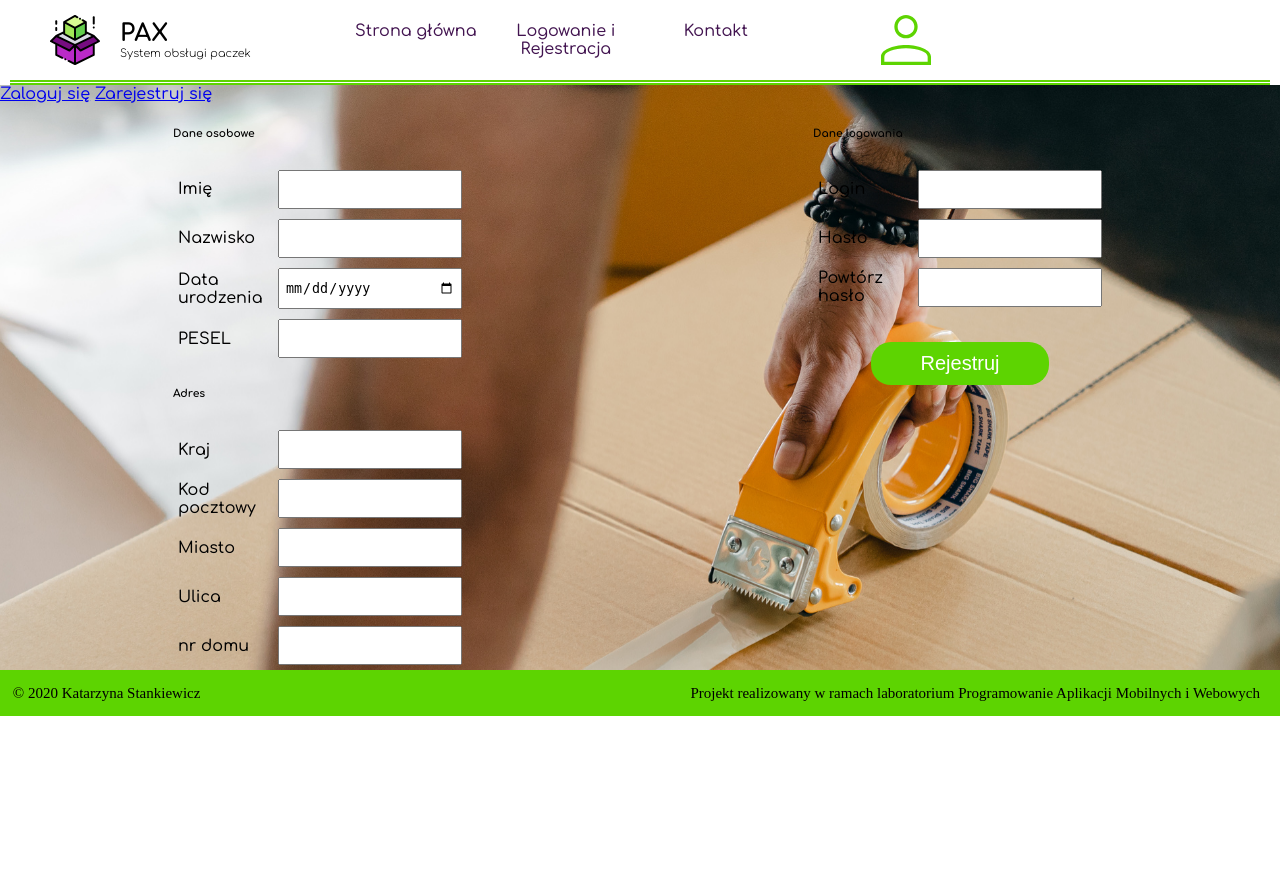
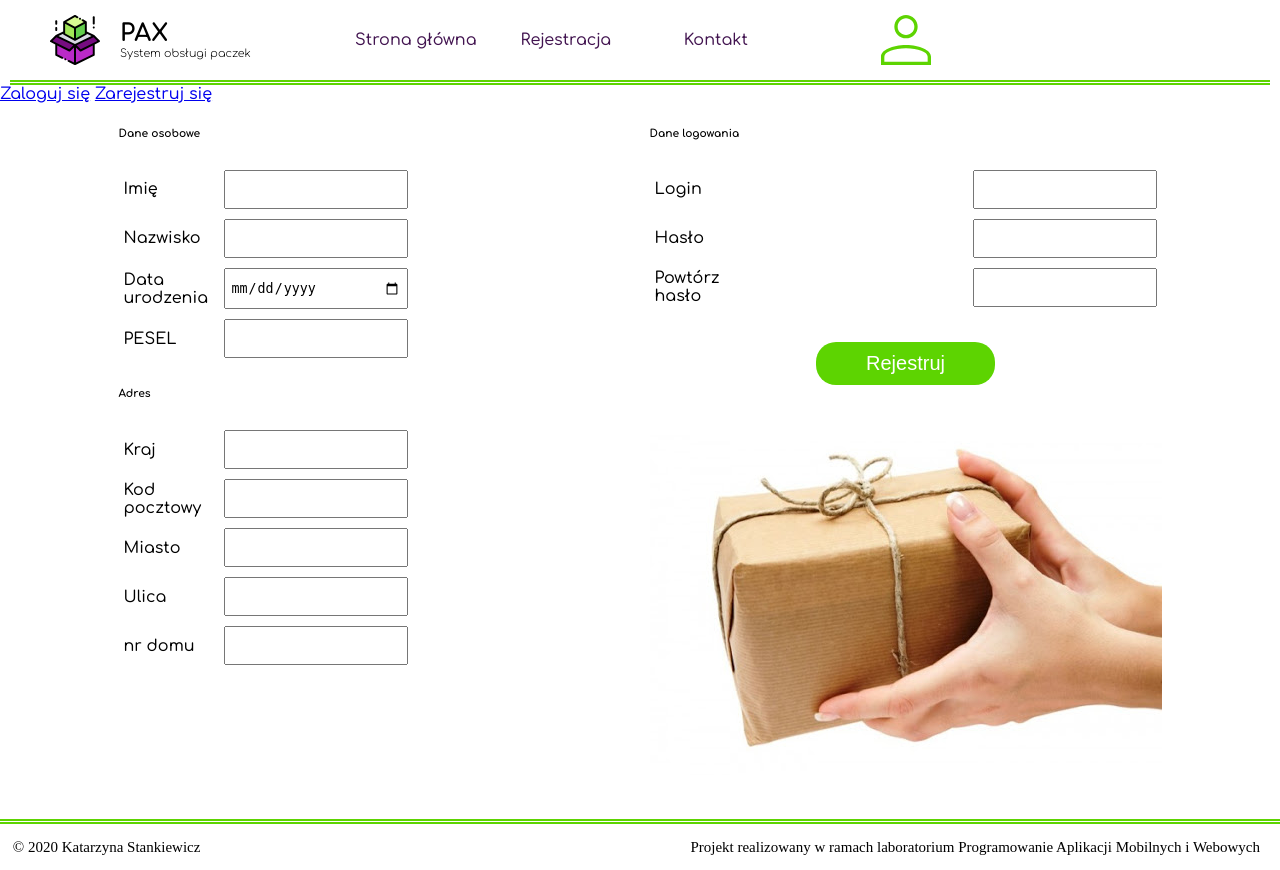
Before and after one commit to KasiaWiktoria/projekt_pamiw, a Flask app: page /registration in a window 1280 px wide. Before the commit the page ends 716 px from the top, so only its background shows below. Run offline with Flask 2, Linux system fonts and the light colour scheme.

Commit message:
zmiany w wygldzie

```diff
--- a/static/styles/main_style.css
+++ b/static/styles/main_style.css
@@ -100,13 +100,15 @@ nav ul li a:hover {
 footer {
     display: flex;
     justify-content: space-between;
-    /* position: fixed; */
     bottom: 0;
-    background-color: #5dd401;
     max-width: inherit;
     width: 100%;
     height: 46px;
     font-size: 15px;
+    border-top-style: double;
+    border-top-width: thick;
+    border-color: #5dd401;
+    margin-top: 40px;
 }
 
 .footer-inline {
--- a/static/styles/registration.css
+++ b/static/styles/registration.css
@@ -2,10 +2,12 @@
     display: flex;
     justify-content: center;
 }
+/*
+.site-content{
+    background-image: url(../images/paczki-tlo.jpg);
 
-.site-content{
-    background-image: url(../images/pack.png);
 }
+*/
 
 .content .form-block{
     display: flex;
--- a/templates/registration.html
+++ b/templates/registration.html
@@ -16,7 +16,7 @@
                 <div class="content top">
                     <ul>
                         <li><a href="/">Strona główna</a></li>
-                        <li><a href="registration">Logowanie i Rejestracja</a></li>
+                        <li><a href="registration">Rejestracja</a></li>
                         <li><a href="#">Kontakt</a></li>
                     </ul>
                 </div>
@@ -102,6 +102,8 @@
                         <div class="btn-block">
                             <input id="button-reg-form" type="submit" value="Rejestruj"/>
                         </div>
+
+                        <img src="images/paczka.jpg" alt="paczka">
                     </div>
                 </form>
             </div>
```
Also changed, not shown: static/images/kartony.png (added), static/images/paczka-slonce.jpg (added), static/images/paczka.jpg (added), static/images/paczki-tlo.jpg (added), static/images/paczki.jpg (added).
